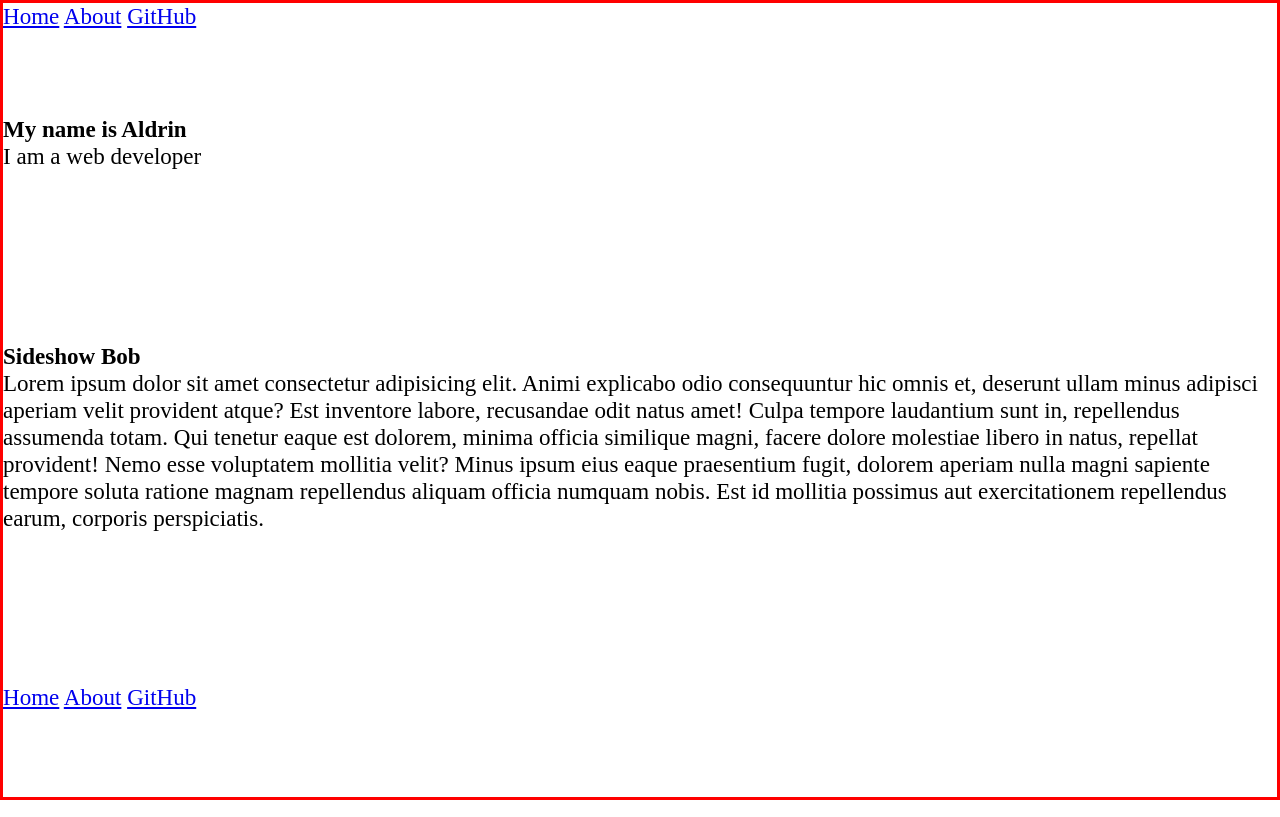
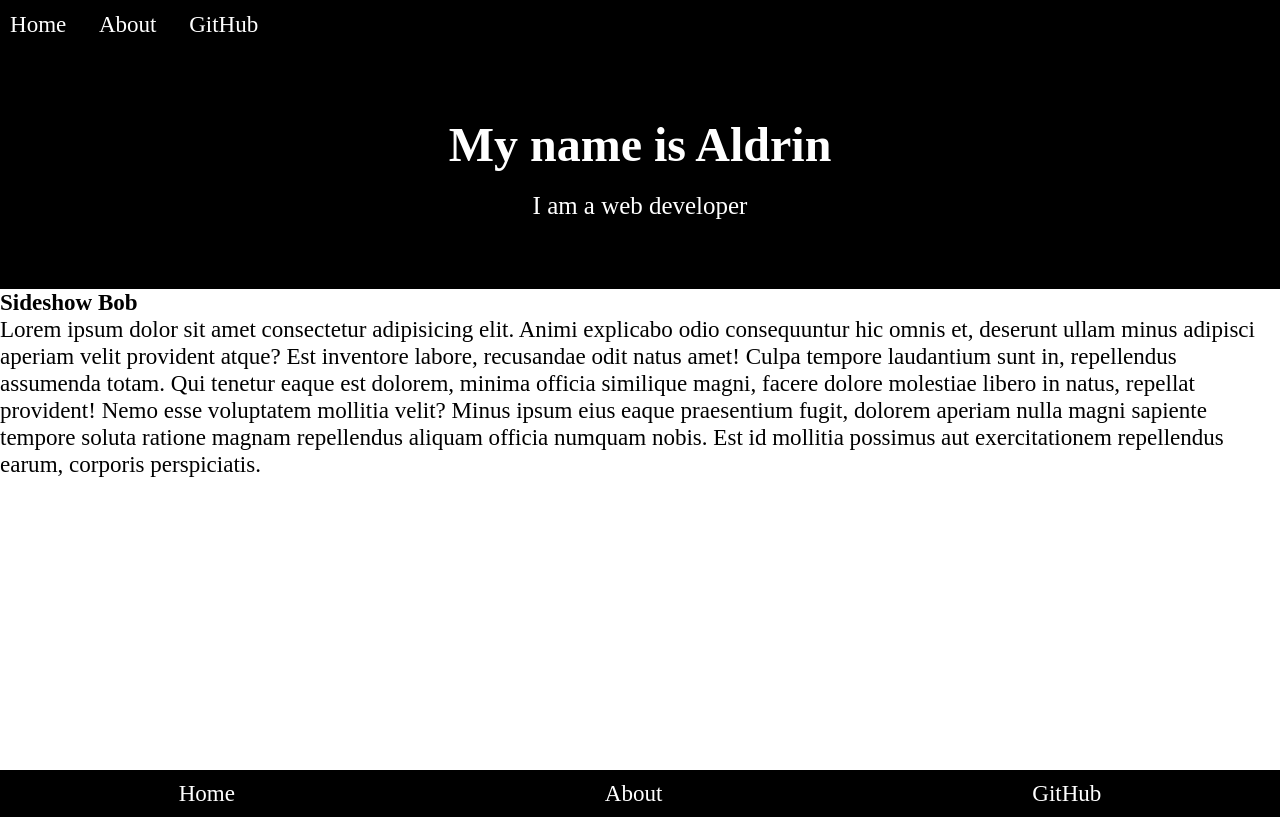
Before and after one commit to aldrinmcaalim/css_grid_fun, a plain HTML site: page index.html in a window 1280 px wide. Drawn offline with Linux system fonts and the light colour scheme.

Commit message:
Used grid and flexbox to style header
Look at 'header' to see how to center the h1 and p elements in the header

```diff
--- a/index.html
+++ b/index.html
@@ -27,7 +27,7 @@
         </main>
 
         <footer>
-            <nav>
+            <nav class="footer">
                 <a href="#">Home</a>
                 <a href="#">About</a>
                 <a href="#">GitHub</a>
--- a/style.css
+++ b/style.css
@@ -10,21 +10,54 @@
 .container {
     height: 100vh;
     display: grid;
-    border: 3px solid red;
     grid-template:
     "nav nav nav" 1fr
-    "header header header" 2fr
-    "main main main" 3fr
-    "footer footer footer" 1fr
+    "header header header" 5fr
+    "main main main" 10fr
+    "footer footer footer" 30px
     / 1fr 1fr 1fr;
 }
 
 nav {
     grid-area: nav;
+    background-color: black;
+}
+
+.container nav {
+    display: flex;
+    justify-content: start;
+    padding: 10px;
+    grid-gap: 1.7rem;
+    align-items: center;
+}
+
+nav a:link, nav a:visited {
+    display: flex;
+    color: white;
+    text-decoration: none;
+}
+
+nav a:hover, nav a:active {
+    color: rgb(197, 13, 13);
 }
 
 header {
     grid-area: header;
+    background-color: black;
+    color: white;
+    display: flex;
+    justify-content: center;
+    align-items: center;
+    flex-direction: column;
+}
+
+header h1 {
+    font-size: 2.5rem;
+    margin-bottom: 20px;
+}
+
+header p {
+    font-size: 1.3rem;
 }
 
 main {
@@ -34,3 +67,9 @@ main {
 footer {
     grid-area: footer;
 }
+
+nav.footer {
+    display: flex;
+    padding: 10px;
+    justify-content: space-around;
+}
```
